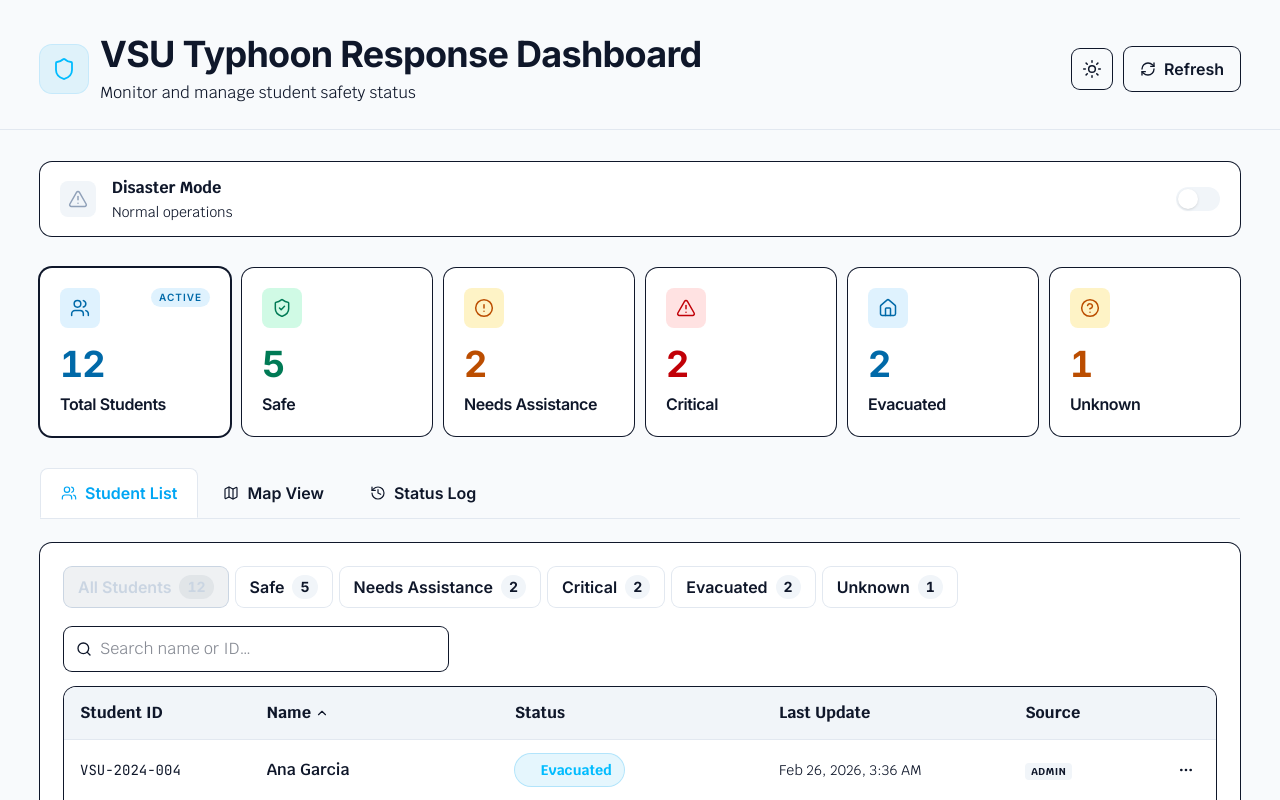
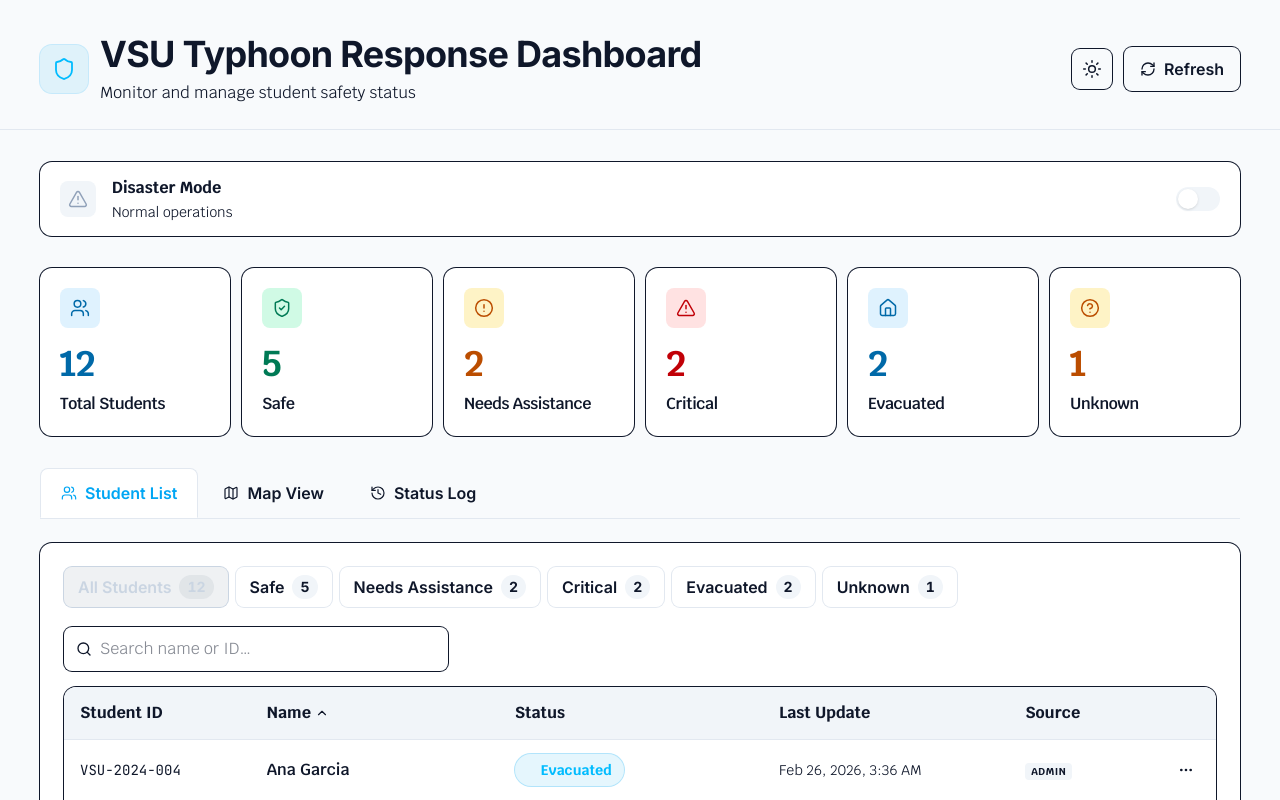
Before and after one commit to xy-real/resq-web, a Next.js app: page /admin/dashboard in a window 1280 px wide. Built offline with nearby package versions, Linux system fonts and the light colour scheme.

Commit message:
feat: disable statcard onClick and retain hover feature

```diff
--- a/src/app/admin/dashboard/page.tsx
+++ b/src/app/admin/dashboard/page.tsx
@@ -209,8 +209,6 @@ export default function AdminDashboardPage() {
               colorClass={card.colorClass}
               bgClass={card.bgClass}
               ringClass={card.ringClass}
-              isActive={activeFilter === card.key}
-              onClick={() => setActiveFilter(card.key)}
             />
           ))}
         </div>
--- a/src/components/admin/StatsCard.tsx
+++ b/src/components/admin/StatsCard.tsx
@@ -10,8 +10,6 @@ interface StatsCardProps {
   colorClass: string; // e.g. 'text-emerald-400'
   bgClass: string; // e.g. 'bg-emerald-500/10'
   ringClass?: string;
-  onClick?: () => void;
-  isActive?: boolean;
 }
 
 export default function StatsCard({
@@ -21,39 +19,27 @@ export default function StatsCard({
   colorClass,
   bgClass,
   ringClass = "ring-white/5",
-  onClick,
-  isActive,
 }: StatsCardProps) {
   return (
-    <button
-      type="button"
-      onClick={onClick}
-      className={cn(
-        "group relative w-full text-left rounded-xl p-5 ring-1 transition-all duration-200",
-        "hover:bg-theme-interactive-hover",
-        isActive && "ring-2 ring-offset-0",
-        onClick ? "cursor-pointer" : "cursor-default",
-      )}
+    <div
+      className="group relative w-full text-left rounded-xl p-5 ring-1 transition-all duration-200 hover:ring-2 cursor-default"
       style={{
         backgroundColor: "rgb(var(--bg-secondary))",
         borderColor: "rgb(var(--border-primary))",
+      }}
+      onMouseEnter={(e) => {
+        e.currentTarget.style.backgroundColor = "rgb(var(--interactive-hover))";
+        e.currentTarget.style.transform = "translateY(-2px)";
+      }}
+      onMouseLeave={(e) => {
+        e.currentTarget.style.backgroundColor = "rgb(var(--bg-secondary))";
+        e.currentTarget.style.transform = "translateY(0)";
       }}
     >
       <div className="flex items-start justify-between gap-3">
         <div className={cn("rounded-lg p-2.5", bgClass)}>
           <Icon className={cn("h-5 w-5", colorClass)} strokeWidth={1.8} />
         </div>
-        {isActive && (
-          <span
-            className={cn(
-              "text-[10px] font-semibold uppercase tracking-widest px-2 py-0.5 rounded-full",
-              bgClass,
-              colorClass,
-            )}
-          >
-            Active
-          </span>
-        )}
       </div>
       <p
         className={cn(
@@ -66,6 +52,6 @@ export default function StatsCard({
       <p className="mt-2 text-base font-semibold text-theme-text-secondary tracking-tight">
         {label}
       </p>
-    </button>
+    </div>
   );
 }
```
